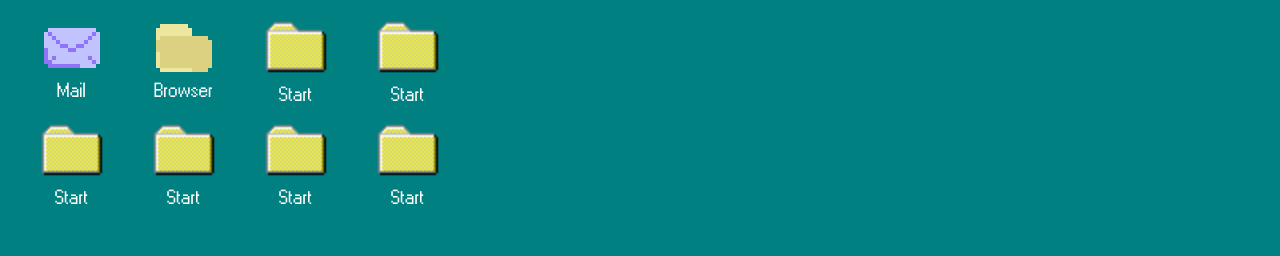
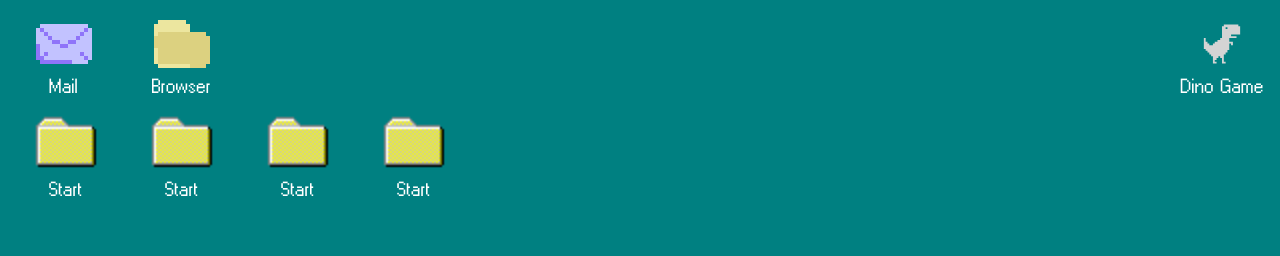
Before and after one commit to darius-it/doors95, a Nuxt app: page / in a window 1280 px wide. Shown: the top 256 px of the page. Built offline with nearby package versions, Linux system fonts and the light colour scheme.

Commit message:
styles: add dino game icon and position it on the right side

```diff
--- a/pages/index.vue
+++ b/pages/index.vue
@@ -1,49 +1,55 @@
 <template>
-  <div class="p-4 flex flex-col gap-4 overflow-hidden" :class="colorShiftEnabled ? 'color-shift':''">
+  <div class="p-4 flex flex-col gap-4 overflow-hidden" :class="colorShiftEnabled ? 'color-shift' : ''">
     <DesktopWindow name="Mail" :lastClickedWindow="currentlyOpenWindows.lastClickedWindow"
       :currentlyOpenWindows="currentlyOpenWindows.openWindows" @clickInsideWindow="setLastClickedWindow"
       @close="closeWindow">
       <AppsMail />
     </DesktopWindow>
-
     <DesktopWindow name="Browser" :lastClickedWindow="currentlyOpenWindows.lastClickedWindow"
       :currentlyOpenWindows="currentlyOpenWindows.openWindows" @clickInsideWindow="setLastClickedWindow"
       @close="closeWindow" />
+    <DesktopWindow name="Dino Game" :lastClickedWindow="currentlyOpenWindows.lastClickedWindow"
+      :currentlyOpenWindows="currentlyOpenWindows.openWindows" @clickInsideWindow="setLastClickedWindow"
+      @close="closeWindow">
+      <AppsDinoGame />
+    </DesktopWindow>
 
-    <div id="row-1" class="flex flex-row items-center justify-start w-full max-w-md">
+    <div id="row-1" class="flex flex-row justify-between items-center gap-4 w-full">
+      <!-- Left-aligned icons -->
+      <div class="flex flex-row gap-15 items-center ml-5">
         <DesktopIcon windowName="Mail" @openWindow="(windowName) => openWindow(windowName)"
-        class="flex-1 flex flex-col items-center min-w-[20px]">
+          class="flex flex-col items-center min-w-[16px]">
           <IconMail />
         </DesktopIcon>
         <DesktopIcon windowName="Browser" @openWindow="(windowName) => openWindow(windowName)"
-        class="flex-1 flex flex-col items-center min-w-[20px]">
+          class="flex flex-col items-center min-w-[16px]">
           <IconFolder />
         </DesktopIcon>
+      </div>
+      <!-- Right-aligned icon -->
+      <div class="flex flex-row gap-4 items-center">
+        <DesktopIcon windowName="Dino Game" @openWindow="(windowName) => openWindow(windowName)"
+          class="flex flex-col items-center min-w-[16px]">
+          <IconDino />
+        </DesktopIcon>
+      </div>
+    </div>
+
+    <div id="row-2" class="flex flex-row justify-between items-center w-full max-w-md gap-4">
       <DesktopIcon windowName="Start" @openWindow="(windowName) => openWindow(windowName)"
-        class="flex-1 flex flex-col items-center min-w-[20px]">
+        class="flex flex-col items-center min-w-[16px] flex-1">
         <img src="/icons/folder.png" alt="Start Icon" class="w-16 h-16" />
       </DesktopIcon>
       <DesktopIcon windowName="Start" @openWindow="(windowName) => openWindow(windowName)"
-        class="flex-1 flex flex-col items-center min-w-[20px]">
-        <img src="/icons/folder.png" alt="Start Icon" class="w-16 h-16" />
-      </DesktopIcon>
-    </div>
-
-    <div id="row-2" class="flex flex-row items-center justify-start w-full max-w-md">
-      <DesktopIcon windowName="Start" @openWindow="(windowName) => openWindow(windowName)"
-        class="flex-1 flex flex-col items-center min-w-[20px]">
+        class="flex flex-col items-center min-w-[16px] flex-1">
         <img src="/icons/folder.png" alt="Start Icon" class="w-16 h-16" />
       </DesktopIcon>
       <DesktopIcon windowName="Start" @openWindow="(windowName) => openWindow(windowName)"
-        class="flex-1 flex flex-col items-center min-w-[20px]">
+        class="flex flex-col items-center min-w-[16px] flex-1">
         <img src="/icons/folder.png" alt="Start Icon" class="w-16 h-16" />
       </DesktopIcon>
       <DesktopIcon windowName="Start" @openWindow="(windowName) => openWindow(windowName)"
-        class="flex-1 flex flex-col items-center min-w-[20px]">
-        <img src="/icons/folder.png" alt="Start Icon" class="w-16 h-16" />
-      </DesktopIcon>
-      <DesktopIcon windowName="Start" @openWindow="(windowName) => openWindow(windowName)"
-        class="flex-1 flex flex-col items-center min-w-[20px]">
+        class="flex flex-col items-center min-w-[16px] flex-1">
         <img src="/icons/folder.png" alt="Start Icon" class="w-16 h-16" />
       </DesktopIcon>
     </div>
@@ -109,6 +115,8 @@
 window.setClippyText = setClippyText;
 // @ts-ignore
 window.animateClippy = animateClippy;
+
+// Expose to console for debugging
 // @ts-ignore
 import { useMissionsStore } from '~/stores/missions';
 // @ts-ignore
@@ -140,6 +148,7 @@
   from {
     filter: hue-rotate(0deg);
   }
+
   to {
     filter: hue-rotate(360deg);
   }
@@ -148,5 +157,4 @@
 .color-shift {
   animation: hueShift 15s linear infinite;
 }
-
 </style>
```
Lines whose indentation alone changed are shown as unchanged.
